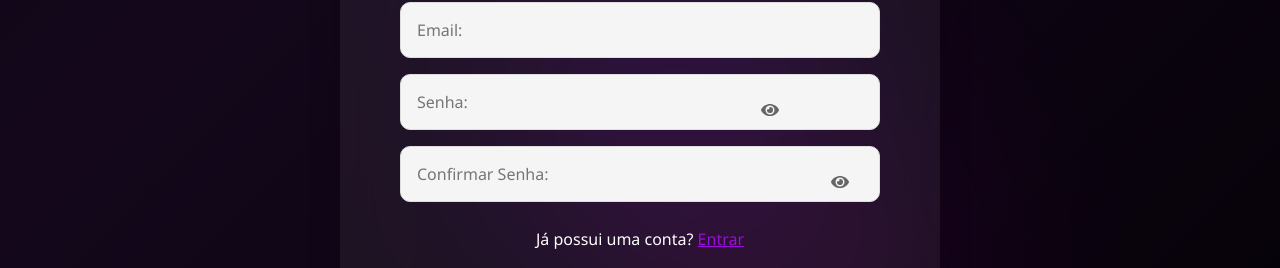
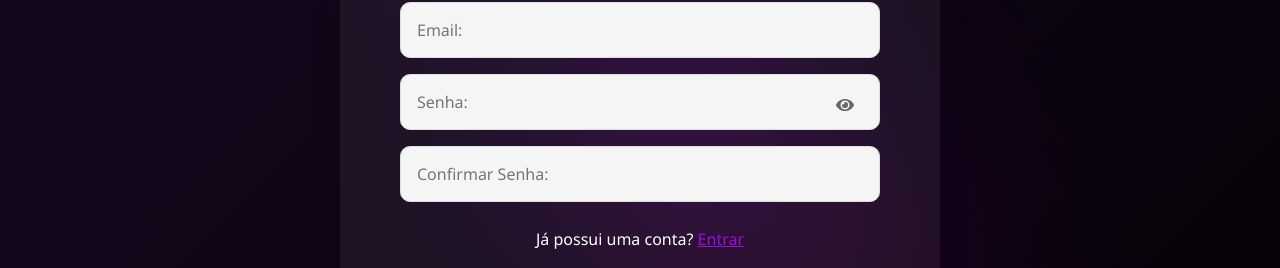
Before and after one commit to PedrosoEnzo/cripto, a React (Vite) app in the folder cripto-react/: page /cadastro in a window 1280 px wide. Shown: the part 321-589 px from the top of the page. Built offline with nearby package versions, Linux system fonts and the light colour scheme.

Commit message:
Olhos para visibilidade de senha no cadastro

```diff
--- a/cripto-react/src/pages/Cadastro.jsx
+++ b/cripto-react/src/pages/Cadastro.jsx
@@ -11,8 +11,7 @@ const Cadastro = () => {
   const [senha, setSenha] = useState("");
   const [confirmsenha, setConfirmsenha] = useState("");
   const [message, setMessage] = useState("");
-  const [showPassword, setShowPassword] = useState(false);
-  const [showConfirmPassword, setShowConfirmPassword] = useState(false);
+  const [showPasswords, setShowPasswords] = useState(false); // controla ambos
   const [error, setError] = useState("");
   const navigate = useNavigate();
 
@@ -57,6 +56,7 @@ const Cadastro = () => {
             <h2>Bem-vindo!</h2>
             <h4>Crie sua conta.</h4>
           </div>
+
           <div className="inputs">
             <input
               placeholder="Nome:"
@@ -66,6 +66,7 @@ const Cadastro = () => {
               required
             />
           </div>
+
           <div>
             <input
               placeholder="Email:"
@@ -76,11 +77,11 @@ const Cadastro = () => {
             />
           </div>
 
-          {/* Campo de Senha com ícone */}
+          {/* Senha com botão visível */}
           <div style={{ position: "relative" }}>
             <input
               placeholder="Senha:"
-              type={showPassword ? "text" : "password"}
+              type={showPasswords ? "text" : "password"}
               value={senha}
               onChange={(e) => setSenha(e.target.value)}
               required
@@ -88,52 +89,36 @@ const Cadastro = () => {
             />
             <button
               type="button"
-              onClick={() => setShowPassword(!showPassword)}
+              onClick={() => setShowPasswords(!showPasswords)}
               style={{
                 position: "absolute",
-                right: "10px",
+                right: "-65px",
+
                 top: "50%",
                 transform: "translateY(-50%)",
                 background: "none",
                 border: "none",
                 cursor: "pointer",
                 fontSize: "18px",
+                marginTop: "-5px",
                 color: "#666",
               }}
               aria-label="Mostrar ou ocultar senha"
             >
-              {showPassword ? <FaEyeSlash /> : <FaEye />}
+              {showPasswords ? <FaEyeSlash /> : <FaEye />}
             </button>
           </div>
 
-          {/* Campo de Confirmar Senha com ícone */}
-          <div style={{ position: "relative" }}>
+          {/* Confirmar senha sem botão */}
+          <div>
             <input
               placeholder="Confirmar Senha:"
-              type={showConfirmPassword ? "text" : "password"}
+              type={showPasswords ? "text" : "password"}
               value={confirmsenha}
               onChange={(e) => setConfirmsenha(e.target.value)}
               required
-              style={{ width: "100%", paddingRight: "40px" }}
+              style={{ width: "100%" }}
             />
-            <button
-              type="button"
-              onClick={() => setShowConfirmPassword(!showConfirmPassword)}
-              style={{
-                position: "absolute",
-                right: "-60px",
-                top: "50%",
-                transform: "translateY(-50%)",
-                background: "none",
-                border: "none",
-                cursor: "pointer",
-                fontSize: "18px",
-                color: "#666",
-              }}
-              aria-label="Mostrar ou ocultar confirmação de senha"
-            >
-              {showConfirmPassword ? <FaEyeSlash /> : <FaEye />}
-            </button>
           </div>
 
           {error && <div className="error-message">{error}</div>}
@@ -141,6 +126,7 @@ const Cadastro = () => {
             Já possui uma conta? <a href="/login">Entrar</a>
           </p>
           <br />
+
           <button id="button" type="submit">
             Cadastrar
           </button>
```
Also changed, not shown: 1 other file (tests, documents, lock files or other folders).
